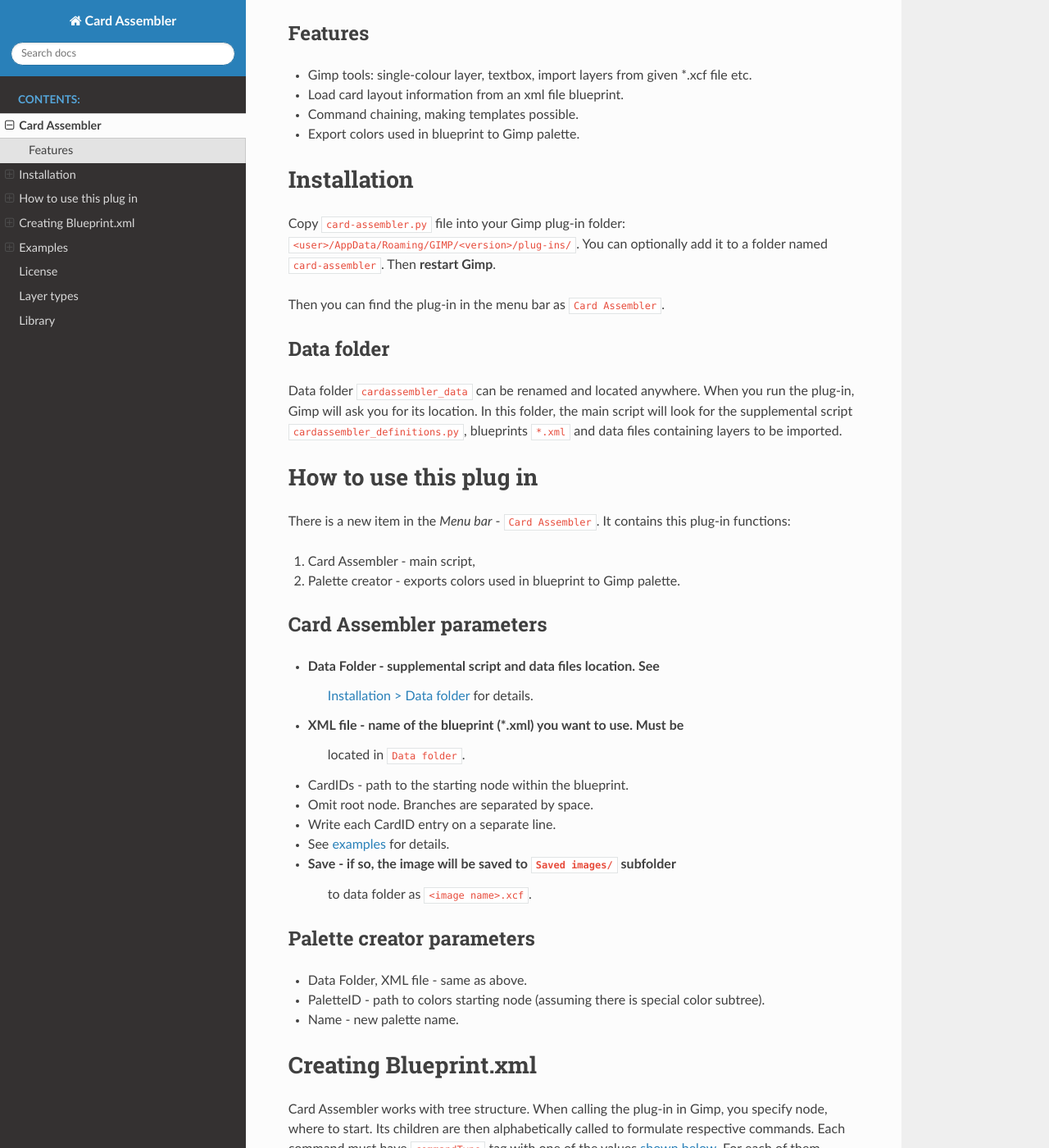
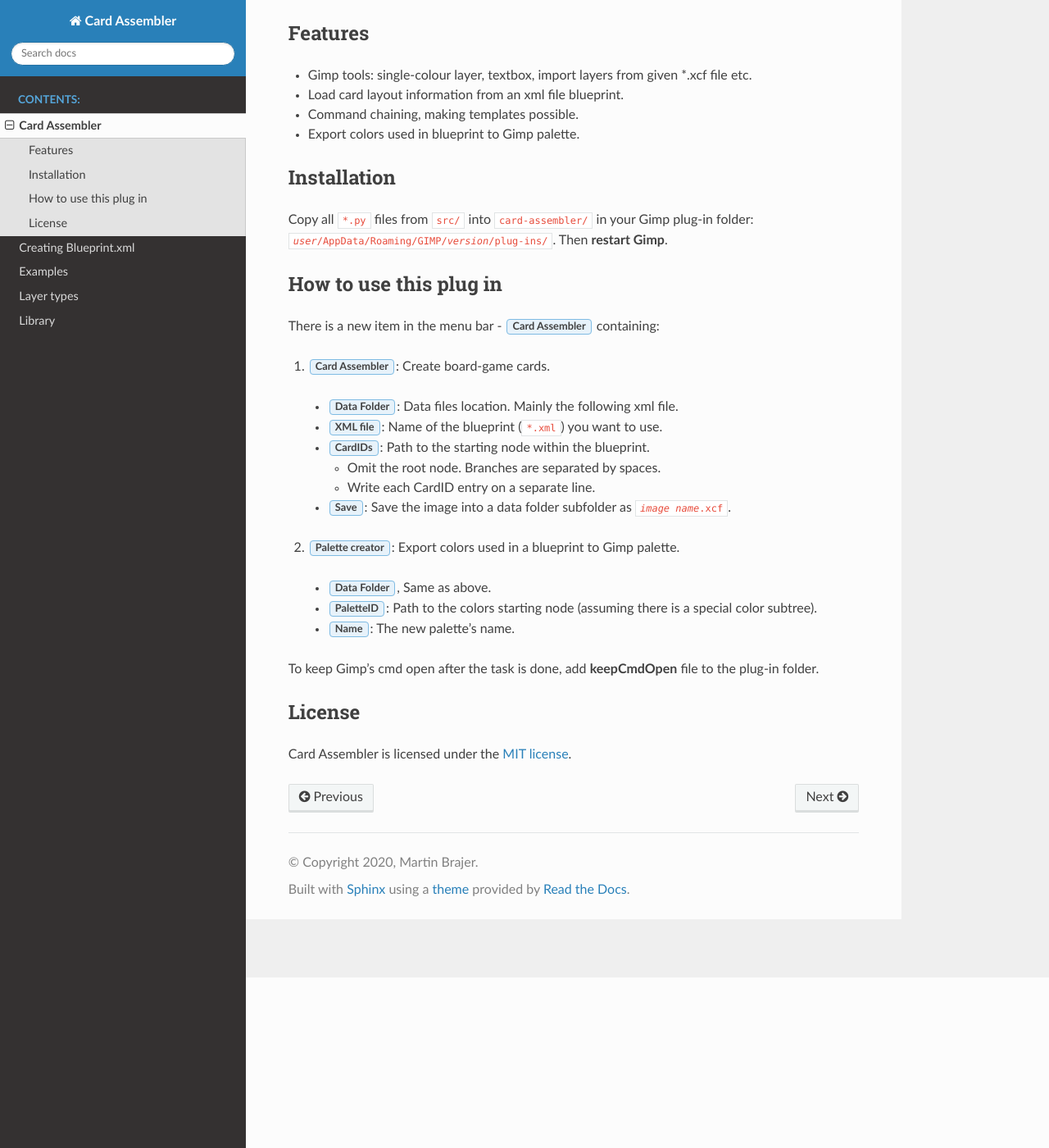
Before and after one commit to martin-brajer/card-assembler, a Sphinx documentation site: the page built from docs/source/readmeLink.rst, in a window 1280 px wide and 1400 px high, scrolled down 208 px. Shown: the whole window at 82% size. Built offline with Sphinx 7.4.7 and the Read the Docs theme 2.0.0, drawn with Linux system fonts in a browser that asks for light colours; pages that are not in the unit, such as notebooks, are missing from menus; some of the changed text lies outside the part shown.

Commit message:
Docs update

````diff
--- a/README.rst
+++ b/README.rst
@@ -8,171 +8,49 @@
 Features
 --------
 
-* Gimp tools: single-colour layer, textbox, import layers from given \*.xcf file etc.
+* Gimp tools: single-colour layer, textbox, import layers from given
+  \*.xcf file etc.
 * Load card layout information from an xml file blueprint.
 * Command chaining, making templates possible.
 * Export colors used in blueprint to Gimp palette.
 
 Installation
-============
+------------
 
-Copy ``card-assembler.py`` file into your Gimp plug-in folder:
-``<user>/AppData/Roaming/GIMP/<version>/plug-ins/``. You can optionally
-add it to a folder named ``card-assembler``. Then **restart Gimp**.
-
-Then you can find the plug-in in the menu bar as ``Card Assembler``.
-
-Data folder
------------
-
-Data folder ``cardassembler_data`` can be renamed and located anywhere.
-When you run the plug-in, Gimp will ask you for its location. In this
-folder, the main script will look for the supplemental script
-``cardassembler_definitions.py``, blueprints ``*.xml`` and data files
-containing layers to be imported.
+Copy all :file:`{*}.py` files from :file:`src/` into :file:`card-assembler/`
+in your Gimp plug-in folder:
+:file:`{user}/AppData/Roaming/GIMP/{version}/plug-ins/`. Then **restart Gimp**.
 
 How to use this plug in
-=======================
+-----------------------
 
-There is a new item in the *Menu bar* - ``Card Assembler``. It contains
-this plug-in functions:
+There is a new item in the menu bar - :guilabel:`Card Assembler` containing:
 
-#. Card Assembler - main script,
-#. Palette creator - exports colors used in blueprint to Gimp palette.
+1. :guilabel:`Card Assembler`: Create board-game cards.
 
-Card Assembler parameters
--------------------------
+  - :guilabel:`Data Folder`: Data files location. Mainly the following xml file.
+  - :guilabel:`XML file`: Name of the blueprint (:file:`{*}.xml`) you want to use.
+  - :guilabel:`CardIDs`: Path to the starting node within the blueprint.
 
-* Data Folder - supplemental script and data files location. See
-   `Installation > Data folder <README.md#data-folder>`__ for details.
-* XML file - name of the blueprint (\*.xml) you want to use. Must be
-   located in ``Data folder``.
-* CardIDs - path to the starting node within the blueprint.
-* Omit root node. Branches are separated by space.
-* Write each CardID entry on a separate line.
-* See `examples <README.md#examples>`__ for details.
-* Save - if so, the image will be saved to ``Saved images/`` subfolder
-   to data folder as ``<image name>.xcf``.
+    - Omit the root node. Branches are separated by spaces.
+    - Write each CardID entry on a separate line.
 
-Palette creator parameters
---------------------------
+  - :guilabel:`Save`: Save the image into a data folder subfolder as
+    :file:`{image name}.xcf`.
 
-* Data Folder, XML file - same as above.
-* PaletteID - path to colors starting node (assuming there is special color subtree).
-* Name - new palette name.
+2. :guilabel:`Palette creator`: Export colors used in a blueprint to Gimp palette.
 
-Creating Blueprint.xml
-======================
+  - :guilabel:`Data Folder`, Same as above.
+  - :guilabel:`PaletteID`: Path to the colors starting node (assuming there is
+    a special color subtree).
+  - :guilabel:`Name`: The new palette's name.
 
-Card Assembler works with tree structure. When calling the plug-in in
-Gimp, you specify node, where to start. Its children are then
-alphabetically called to formulate respective commands. Each command
-must have ``commandType`` tag with one of the values `shown
-below <README.md#command-types>`__. For each of them respective
-parameters are listed. Optional parameters include default values.
+To keep Gimp's cmd open after the task is done, add **keepCmdOpen** file to the
+plug-in folder.
 
-Nesting
+License
 -------
 
-Command can contain any number of ``next`` tags. Each points to another
-node in the tree whose children are appended to the initial command.
-This tag can only add new tags, not rewrite the old ones. Intentional
-usage is inserting card specific tags first and then let ``next`` point
-to some more general version (i.e. template).
+Card Assembler is licensed under the `MIT license`_.
 
-It is useful to create separate color dedicated subtree. See `Palette
-Creator parameters <README.md#palette-creator-parameters>`__.
-
-Parsing
--------
-
-If a parameter type is not *string*, add attribute ``parse`` to the
-parameter's tag with value ``int``, ``float`` or ``tuple`` as needed.
-
-For example: ``<position parse="tuple">100, 125</position>``.
-
-Command types
--------------
-
-* image
-   * size (tuple)
-   * name (string)
-* monochrome
-   * size (tuple)
-   * color (string) - hex code
-   * *name (string) = "Monochrome"*
-   * *position (tuple) = (0, 0)*
-   * *addToPosition (int) = 0* - ``-1`` adds to just defined group
-* import\_layer\_load
-   * filename (string)
-   * name (string)
-* import\_layer
-   * targetFile (string) - use ``name`` filled in import\_layer\_load
-   * targetLayer (string)
-   * *name (string) = targetLayer*
-   * *position (tuple) = (0, 0)*
-   * *addToPosition (int) = 0*
-* group
-   * *name (string) = "Group"*
-   * *addToPosition (int) = 0*
-* text
-   * text (string)
-   * font (string)
-   * fontSize (int)
-   * *fontScale (float) = 1*
-   * *name (string) = "Text Layer"*
-   * *color (string) = "#000000"*
-   * *size (tuple) = autosize*
-   * *lineSpacing (float) = 0*
-   * *letterSpacing (float) = 0*
-   * *justification (int) = 0* - left: ``0``, right: ``1``, center: ``2``, fill: ``3``
-   * *position (tuple) = (0, 0)*
-   * *addToPosition (int) = 0*
-* select
-   * *mode(string) = "select"* - possible values: ``select``, ``deselect``, any other
-   * *left(float) = 0* - dimensions in percentage of image size
-   * *right(float) = 100*
-   * *top(float) = 0*
-   * *bottom(float) = 100*
-* mask
-   * layer(string)
-   * *<``select`` commands>*
-* hide
-   * *no parameters*
-
-Additionally, **all commands** can use ```next``
-tag <README.md#nesting>`__.
-
-Examples
-========
-
-There are two example blueprints in
-```cardassembler_data`` <../../tree/master/CardAssembler_Data>`__
-folder. One shows very simple blueprint to start with. The second one
-shows intended use.
-
-Simple
-------
-
-``Blueprint_Example_Simple.xml`` shows very simple blueprint to make
-sense of how this plug-in works.
-
-The only card there can be created by filling ``example`` into CardIDs
-field.
-
-Full
-----
-
-``Blueprint_Example_Full.xml`` shows intended usage including structure
-to make adding more similar items easier and clearer.
-
-The only card there can be created by filling ``unique spell example``
-into CardIDs field. Colors can be exported by filling ``color`` into
-`PaletteID field <README.md#palette-creator-parameters>`__.
-
-License
-=======
-
-Card Assembler is licensed under the `MIT license <LICENSE>`__.
-
-Feel free to comment, share ideas or report bugs.
+.. _MIT license: https://github.com/martin-brajer/card-assembler/blob/master/LICENSE
--- a/docs/source/index.rst
+++ b/docs/source/index.rst
@@ -10,9 +10,11 @@
    :maxdepth: 2
    :caption: Contents:
 
-   readme_link
+   readmeLink
+   creatingBlueprint
    layerTypes
    modules/modules
+
 
 Indices and tables
 ==================
--- a/docs/source/layerTypes.rst
+++ b/docs/source/layerTypes.rst
@@ -1,6 +1,6 @@
 Layer types
 ===========
-**Parameters here show tags of xml blueprint for given layer types.**
+**Parameters here show tags of xml blueprint relevant for given layer types.**
 
 .. method:: image()
 
--- a/docs/source/modules/modules.rst
+++ b/docs/source/modules/modules.rst
@@ -4,5 +4,5 @@
 .. toctree::
    :maxdepth: 4
 
-   cardassembler
+   cardAssembler
    blueprint
````
Also changed, not shown: docs/source/creatingBlueprint.rst (added, +107 -0 lines), docs/source/readmeLink.rst (renamed from docs/source/readme_link.rst), 1 other file.
